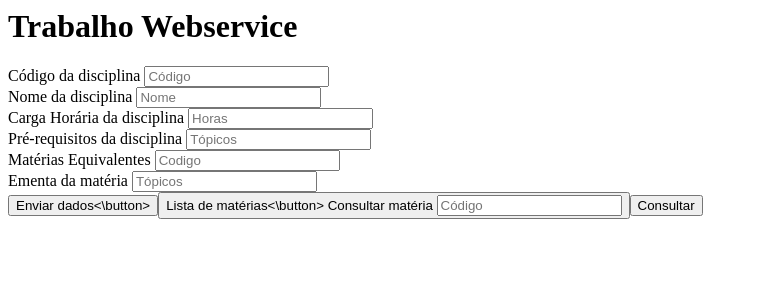
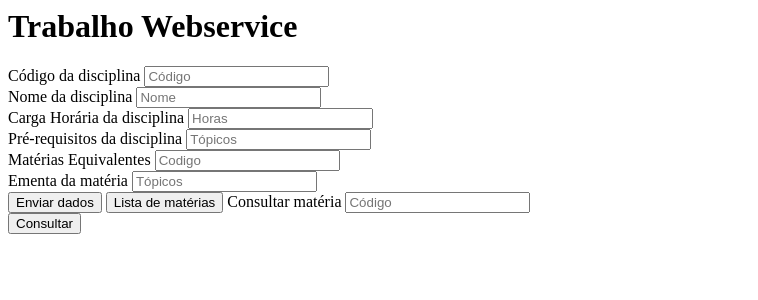
Before and after one commit to arthurroders/t4blu3024, a PHP site: page / in a window 1280 px wide. Shown: the top 300 px of the page, without its empty margins (0-758 px from the left). Run offline with PHP 8.4, Linux system fonts and the light colour scheme.

Commit message:
Update index.php

```diff
--- a/index.php
+++ b/index.php
@@ -24,8 +24,8 @@
       <label>Ementa da matéria</label>
             <input type="text" name="ementa" placeholder="Tópicos">
             <br>
-      <button type="submit">Enviar dados<\button>
-      <button type="submit">Lista de matérias<\button>
+      <button type="submit">Enviar dados</button>
+      <button type="submit">Lista de matérias</button>
 
        <label>Consultar matéria</label>
             <input type="text" name="consulta" placeholder="Código">
```
